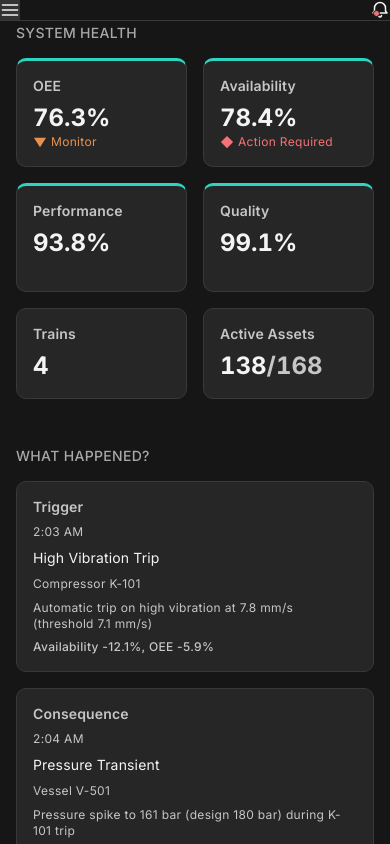
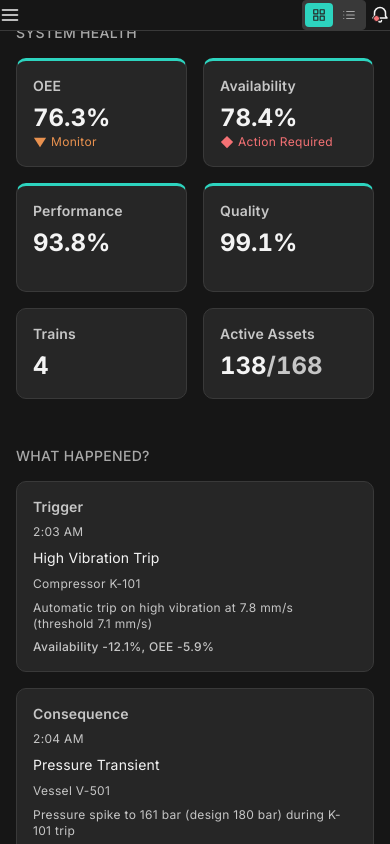
Before and after one commit to robjonesdesigns/apm-dashboard, a React (Vite) app: page / in a window 390 px wide. Built offline with nearby package versions, Linux system fonts and the light colour scheme.

Commit message:
density toggle: segmented control with grid/list icons, visible on mobile
Replace single IconButton with a segmented control (radiogroup) showing
both comfortable (grid) and compact (list) icons side by side. Active
state uses teal fill. Now visible on both desktop and mobile headers.

```diff
--- a/src/components/TopBar.jsx
+++ b/src/components/TopBar.jsx
@@ -124,7 +124,7 @@ function IconButton({ onClick, ariaLabel, ariaExpanded, active, children }) {
 
 // Feather grid icon (comfortable/default view)
 const GridIcon = () => (
-  <svg width="16" height="16" viewBox="0 0 24 24" fill="none" stroke="currentColor" strokeWidth="2" strokeLinecap="round" strokeLinejoin="round" aria-hidden="true">
+  <svg width="14" height="14" viewBox="0 0 24 24" fill="none" stroke="currentColor" strokeWidth="2" strokeLinecap="round" strokeLinejoin="round" aria-hidden="true">
     <rect x="3" y="3" width="7" height="7" /><rect x="14" y="3" width="7" height="7" />
     <rect x="3" y="14" width="7" height="7" /><rect x="14" y="14" width="7" height="7" />
   </svg>
@@ -132,11 +132,63 @@ const GridIcon = () => (
 
 // Feather list icon (dense/compact view)
 const ListIcon = () => (
-  <svg width="16" height="16" viewBox="0 0 24 24" fill="none" stroke="currentColor" strokeWidth="2" strokeLinecap="round" strokeLinejoin="round" aria-hidden="true">
+  <svg width="14" height="14" viewBox="0 0 24 24" fill="none" stroke="currentColor" strokeWidth="2" strokeLinecap="round" strokeLinejoin="round" aria-hidden="true">
     <line x1="8" y1="6" x2="21" y2="6" /><line x1="8" y1="12" x2="21" y2="12" /><line x1="8" y1="18" x2="21" y2="18" />
     <line x1="3" y1="6" x2="3.01" y2="6" /><line x1="3" y1="12" x2="3.01" y2="12" /><line x1="3" y1="18" x2="3.01" y2="18" />
   </svg>
 )
+
+// Segmented control for density toggle
+function DensityToggle({ dense, onToggle }) {
+  const segStyle = (isActive) => ({
+    display: 'flex',
+    alignItems: 'center',
+    justifyContent: 'center',
+    width: 28,
+    height: 24,
+    border: 'none',
+    borderRadius: 'var(--radius-4)',
+    background: isActive ? 'var(--color-accent)' : 'transparent',
+    color: isActive ? 'var(--color-layer-01)' : 'var(--color-text-helper)',
+    cursor: 'pointer',
+    transition: 'all var(--motion-fast) var(--ease-productive)',
+  })
+
+  return (
+    <div
+      role="radiogroup"
+      aria-label="View density"
+      style={{
+        display: 'flex',
+        alignItems: 'center',
+        gap: 2,
+        padding: 2,
+        borderRadius: 'var(--radius-4)',
+        border: '1px solid var(--color-border-subtle)',
+        background: 'var(--color-layer-02)',
+      }}
+    >
+      <button
+        role="radio"
+        aria-checked={!dense}
+        aria-label="Comfortable view"
+        onClick={() => dense && onToggle()}
+        style={segStyle(!dense)}
+      >
+        <GridIcon />
+      </button>
+      <button
+        role="radio"
+        aria-checked={dense}
+        aria-label="Compact view"
+        onClick={() => !dense && onToggle()}
+        style={segStyle(dense)}
+      >
+        <ListIcon />
+      </button>
+    </div>
+  )
+}
 
 export default function TopBar({
   view,
@@ -318,16 +370,10 @@ export default function TopBar({
       {/* ── Right: icon buttons ────────────────────────────────────────────── */}
       <div style={{ display: 'flex', alignItems: 'center', height: '100%' }}>
 
-        {/* Dense mode toggle — hidden on mobile */}
-        {!isMobile && (
-          <IconButton
-            onClick={onToggleDense}
-            ariaLabel={dense ? 'Switch to comfortable view' : 'Switch to compact view'}
-            active={dense}
-          >
-            {dense ? <GridIcon /> : <ListIcon />}
-          </IconButton>
-        )}
+        {/* Density toggle */}
+        <div style={{ display: 'flex', alignItems: 'center', padding: '0 var(--spacing-4)' }}>
+          <DensityToggle dense={dense} onToggle={onToggleDense} />
+        </div>
 
         {/* Help — hidden on mobile */}
         {!isMobile && (
```
